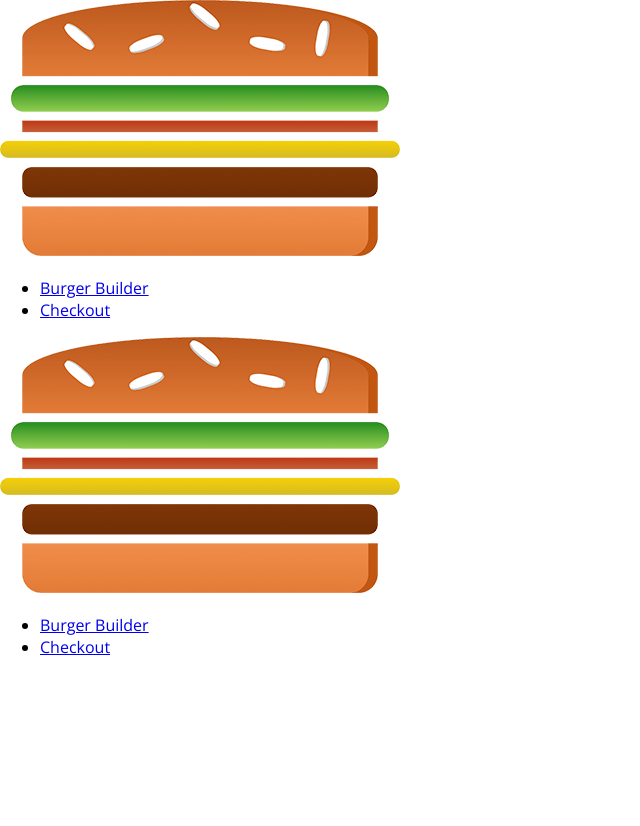
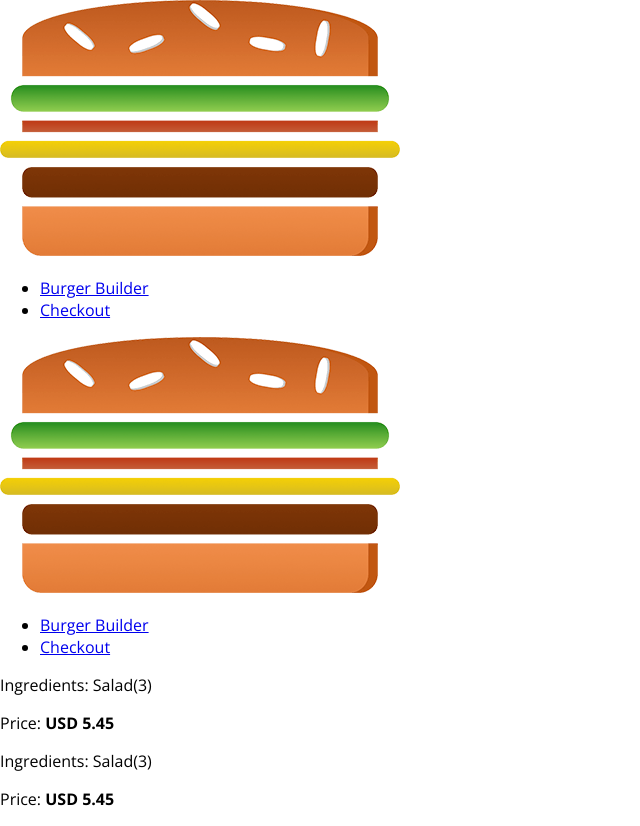
Before and after one commit to alexandria-lewis/burger-builder, a React app: page /orders in a window 1280 px wide. Shown: the whole page, without its empty margins (0-640 px from the left). Before the commit the page ends 800 px from the top, so only its background shows below. Built offline with nearby package versions, Linux system fonts and the light colour scheme.

Commit message:
mod 255: adding an orders page

```diff
--- a/src/App.js
+++ b/src/App.js
@@ -4,6 +4,7 @@ import { Route, Switch } from 'react-router-dom';
 import Layout from './hoc/Layout/Layout';
 import BurgerBuilder from './containers/BurgerBuilder/BurgerBuilder';
 import Checkout from './containers/Checkout/Checkout';
+import Orders from './containers/Orders/Orders';
 
 class App extends Component {
   // let's go back to app.js and to make sure that burger builder disappears after a while, I'll temporarily add a state to my app component, it is a class-based component so I can of course do this and I will simply add a show property which is true initially and I will then use it here with this state show to show the burger builder or show null which essentially removes the burger builder of course because it's only added to the DOM if show is true.
@@ -30,6 +31,7 @@ class App extends Component {
 
           <Switch>
             <Route path="/checkout" component={Checkout} />
+            <Route path="/orders" component={Orders} />
             <Route path="/" exact component={BurgerBuilder} />
           </Switch>
 
--- /dev/null
+++ b/src/components/Order/Order.css
@@ -0,0 +1,8 @@
+.Order {
+    width: 100%;
+    border: 1px solid #eee;
+    box-shadow: 0 2px 3px #ccc;
+    padding: 10px;
+    margin: 10px auto;
+    box-sizing: border-box;
+}
--- /dev/null
+++ b/src/components/Order/Order.js
@@ -0,0 +1,12 @@
+import React from 'react';
+
+import classes from './Order.css';
+
+const order = (props) => (
+    <div className={classes.Order}>
+        <p>Ingredients: Salad(3)</p>
+        <p>Price: <strong>USD 5.45</strong></p>
+    </div>
+);
+
+export default order;
--- /dev/null
+++ b/src/containers/Orders/Orders.js
@@ -0,0 +1,16 @@
+import React, { Component } from 'react';
+
+import Order from '../../components/Order/Order';
+
+class Orders extends Component {
+    render () {
+        return (
+            <div>
+                <Order />
+                <Order />
+            </div>
+        );
+    }
+}
+
+export default Orders;
```
